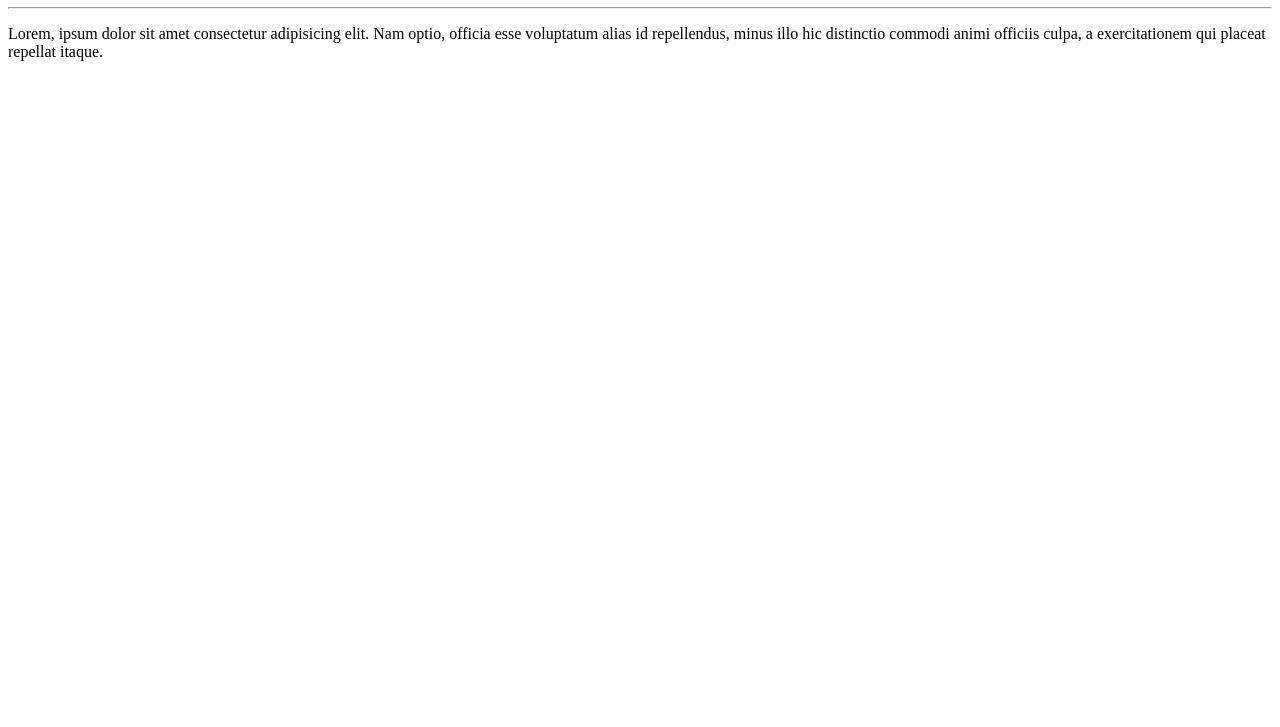
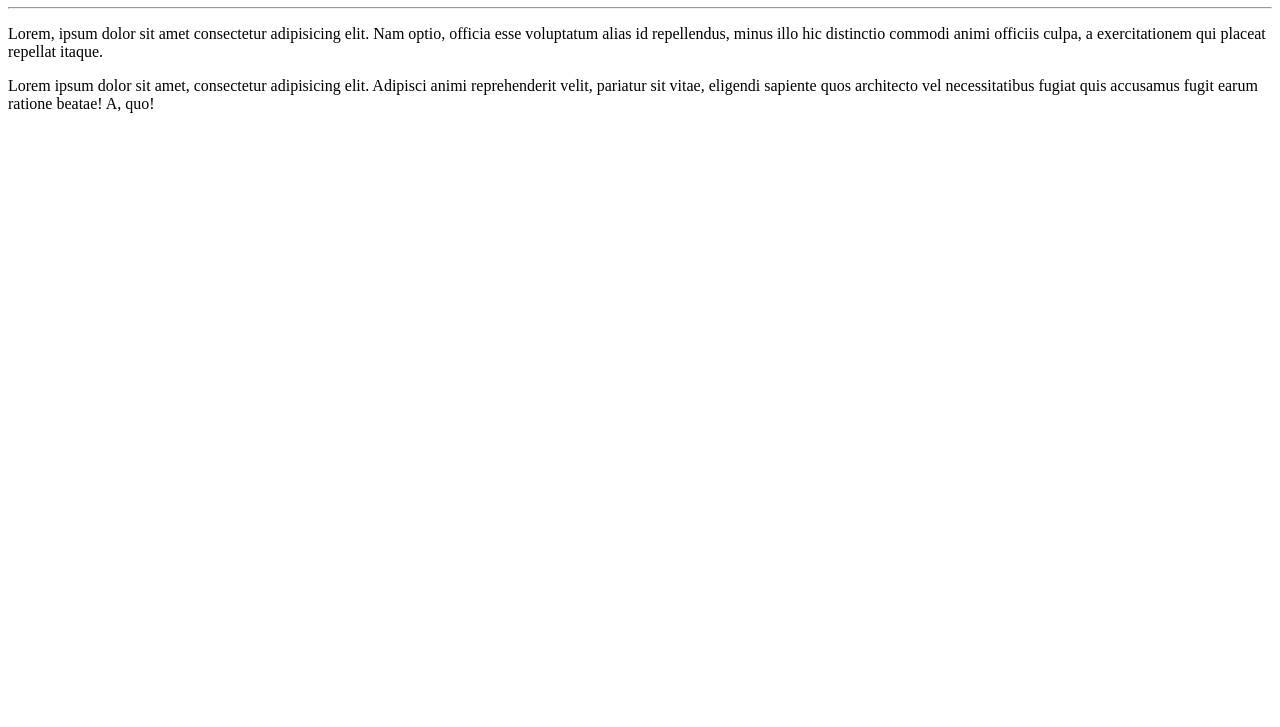
Before and after one commit to nicnasar/hello-world, a plain HTML site: page example-website/index.html in a window 1280 px wide. Shown: the part 73-800 px from the top of the page. Drawn offline with Linux system fonts and the light colour scheme.

Commit message:
Just added a paragraph

```diff
--- a/example-website/index.html
+++ b/example-website/index.html
@@ -9,5 +9,6 @@
     <h1>Hello, World!</h1>
     <hr>
     <p>Lorem, ipsum dolor sit amet consectetur adipisicing elit. Nam optio, officia esse voluptatum alias id repellendus, minus illo hic distinctio commodi animi officiis culpa, a exercitationem qui placeat repellat itaque.</p>
+    <p>Lorem ipsum dolor sit amet, consectetur adipisicing elit. Adipisci animi reprehenderit velit, pariatur sit vitae, eligendi sapiente quos architecto vel necessitatibus fugiat quis accusamus fugit earum ratione beatae! A, quo!</p>
 </body>
 </html>
```
